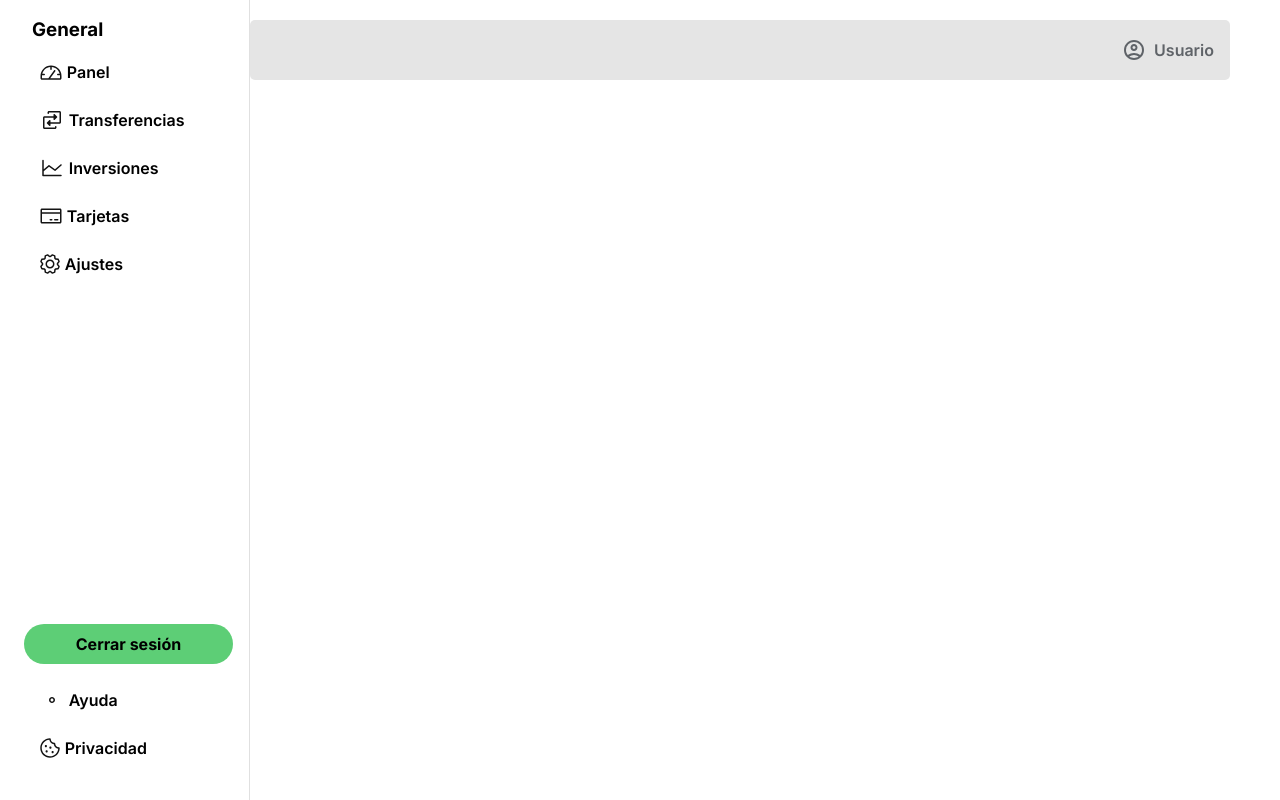
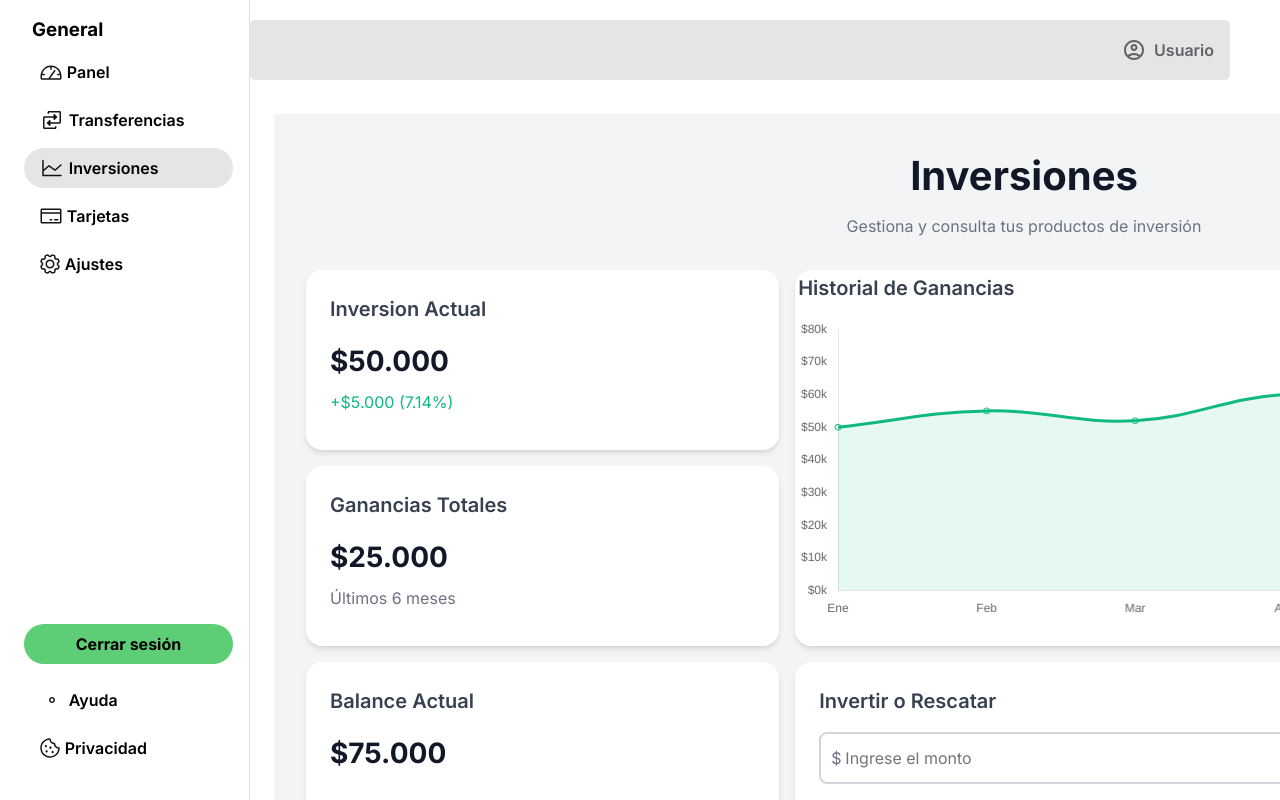
Before and after one commit to Josefinamrm/Billetera_Virtual_Web, a Vue app: page /user/inversiones in a window 1280 px wide. Built offline with nearby package versions, Linux system fonts and the light colour scheme.

Commit message:
investment page

```diff
--- a/src/components/Menu.vue
+++ b/src/components/Menu.vue
@@ -44,7 +44,7 @@
 
         Transferencias</a
       >
-      <a href="/inversiones">
+      <a :class="{ selected: isSelected('inversiones') }" @click="navigateTo('inversiones')">
         <svg
           width="24"
           height="24"
--- a/src/components/cardPage/NewCardPage.vue
+++ b/src/components/cardPage/NewCardPage.vue
@@ -125,15 +125,15 @@ const expiration = ref('')
 const security = ref('')
 
 // Definimos la función para navegar a la página de tarjetas
-function goToMainCardPage() {
-  router.push('./tarjetas')
+function goToLastVisitedPage() {
+  router.back()
 }
 </script>
 
 <template>
   <div class="app-container">
     <div class="title">
-      <button class="back" @click="goToMainCardPage"><h2><-</h2></button>
+      <button class="back" @click="goToLastVisitedPage"><h2><-</h2></button>
       <h2>Nueva Tarjeta</h2>
     </div>
 
--- /dev/null
+++ b/src/components/investmentsPage/mainInvestmentsPage.vue
@@ -0,0 +1,392 @@
+<template>
+  <div class="investment-dashboard">
+    <header>
+      <h1>Inversiones</h1>
+      <p>Gestiona y consulta tus productos de inversión</p>
+    </header>
+
+    <main>
+      <div class="dashboard-layout">
+        <section class="summary-section">
+          <div class="summary-card">
+            <h2>Inversion Actual</h2>
+            <p class="balance-amount">{{ currentInvestment }}</p>
+            <p class="balance-change" :class="{ 'positive': isPositiveChange, 'negative': !isPositiveChange }">
+              {{ balanceChange }}
+            </p>
+          </div>
+          <div class="summary-card">
+            <h2>Ganancias Totales</h2>
+            <p class="profit-amount">{{ totalProfit }}</p>
+            <p class="profit-period">{{ profitPeriod }}</p>
+          </div>
+          <div class="summary-card">
+            <h2>Balance Actual</h2>
+            <p class="profit-amount">{{ currentBalance }}</p>
+          </div>
+        </section>
+
+        <div class="right-section">
+          <section class="chart-section">
+            <div class="chart-header">
+              <h2>Historial de Ganancias</h2>
+            </div>
+            <div class="chart-container">
+              <canvas ref="chartCanvas"></canvas>
+            </div>
+          </section>
+
+          <section class="action-section summary-card">
+            <h2>Invertir o Rescatar</h2>
+            <div class="input-group">
+              <div class="amount-input">
+                <input v-model="amount" type="number" placeholder="Ingrese el monto" />
+                <span class="currency-symbol">$</span>
+              </div>
+              <div class="button-group">
+                <button @click="invest" :disabled="!amount" class="invest-btn">Invertir</button>
+                <button @click="withdraw" :disabled="!amount" class="withdraw-btn">Rescatar</button>
+              </div>
+            </div>
+            <transition name="fade">
+              <p v-if="message" :class="['message', { 'success': isSuccess, 'error': !isSuccess }]">
+                {{ message }}
+              </p>
+            </transition>
+          </section>
+        </div>
+      </div>
+    </main>
+  </div>
+</template>
+
+<script setup>
+import { ref, onMounted, computed } from 'vue'
+import Chart from 'chart.js/auto'
+
+const chartCanvas = ref(null)
+const amount = ref('')
+const message = ref('')
+const isSuccess = ref(true)
+
+const currentBalance = ref('$75.000')
+const balanceChange = ref('+$5.000 (7.14%)')
+const isPositiveChange = computed(() => balanceChange.value.startsWith('+'))
+const currentInvestment = ref('$50.000')
+const totalProfit = ref('$25.000')
+const profitPeriod = ref('Últimos 6 meses')
+
+const chartData = {
+  labels: ['Ene', 'Feb', 'Mar', 'Abr', 'May', 'Jun', 'Jul'],
+  datasets: [{
+    label: 'Ganancias',
+    data: [50000, 55000, 52000, 60000, 58000, 65000, 75000],
+    borderColor: '#10B981',
+    backgroundColor: 'rgba(16, 185, 129, 0.1)',
+    tension: 0.4,
+    fill: true
+  }]
+}
+
+onMounted(() => {
+  const ctx = chartCanvas.value.getContext('2d')
+  new Chart(ctx, {
+    type: 'line',
+    data: chartData,
+    options: {
+      responsive: true,
+      maintainAspectRatio: false,
+      plugins: {
+        legend: {
+          display: false
+        }
+      },
+      scales: {
+        x: {
+          grid: {
+            display: false
+          }
+        },
+        y: {
+          beginAtZero: true,
+          grid: {
+            display: false
+          },
+          ticks: {
+            callback: (value) => `$${value / 1000}k`
+          }
+        }
+      }
+    }
+  })
+})
+
+const invest = () => {
+  message.value = `Inversión de $${amount.value} realizada con éxito.`
+  isSuccess.value = true
+  amount.value = ''
+}
+
+const withdraw = () => {
+  message.value = `Rescate de $${amount.value} realizado con éxito.`
+  isSuccess.value = true
+  amount.value = ''
+}
+</script>
+
+<style scoped>
+.investment-dashboard {
+  font-family: 'Roboto', sans-serif;
+  max-width: 1500px;
+  height: auto;
+  margin: 0 auto;
+  width: 1500px;
+  padding: 2rem;
+  background-color: #F3F4F6;
+  display: flex;
+  flex-direction: column;
+  overflow: hidden;
+
+}
+
+header {
+  margin-bottom: 2rem;
+  text-align: center;
+}
+
+h1 {
+  font-size: 2.5rem;
+  color: #111827;
+  margin-bottom: 0.5rem;
+  font-weight: 700;
+}
+
+h2 {
+  font-size: 1.25rem;
+  color: #374151;
+  margin-bottom: 1rem;
+  font-weight: 600;
+}
+
+p {
+  color: #6B7280;
+  font-size: 1rem;
+}
+
+main {
+  display: flex;
+  flex-direction: column;
+  gap: 2rem;
+  flex: 1;
+  overflow: visible;
+}
+
+.dashboard-layout {
+  display: flex;
+  gap: 1rem;
+}
+
+.summary-section {
+  display: flex;
+  flex-direction: column;
+  gap: 1rem;
+  flex: 1;
+  padding-left: 0;
+}
+
+.right-section {
+  flex: 2;
+  display: flex;
+  flex-direction: column;
+}
+
+.chart-section {
+  flex: 1;
+  background-color: white;
+  border-radius: 1rem;
+  box-shadow: 0 4px 6px -1px rgba(0, 0, 0, 0.1), 0 2px 4px -1px rgba(0, 0, 0, 0.06);
+  padding: 0.18rem;
+  margin-bottom: 1rem;
+}
+
+.summary-card {
+  background-color: white;
+  border-radius: 1rem;
+  box-shadow: 0 4px 6px -1px rgba(0, 0, 0, 0.1), 0 2px 4px -1px rgba(0, 0, 0, 0.06);
+  padding: 1.5rem;
+  transition: transform 0.3s ease, box-shadow 0.3s ease;
+  height: 180px;
+}
+
+.summary-card:hover {
+  transform: translateY(-5px);
+  box-shadow: 0 10px 15px -3px rgba(0, 0, 0, 0.1), 0 4px 6px -2px rgba(0, 0, 0, 0.05);
+}
+
+.balance-amount, .profit-amount {
+  font-size: 1.75rem;
+  font-weight: bold;
+  color: #111827;
+  margin-bottom: 0.5rem;
+}
+
+.balance-change, .profit-period {
+  font-size: 1rem;
+}
+
+.positive {
+  color: #10B981;
+}
+
+.negative {
+  color: #EF4444;
+}
+
+.chart-container {
+  height: 300px;
+}
+
+.action-section {
+  flex: 0 0 auto;
+}
+
+.input-group {
+  display: flex;
+  gap: 1rem;
+  margin-bottom: 1rem;
+}
+
+.amount-input {
+  position: relative;
+  flex-grow: 1;
+}
+
+input {
+  width: 100%;
+  padding: 0.75rem 1rem 0.75rem 1.5rem;
+  border: 2px solid #D1D5DB;
+  border-radius: 0.5rem;
+  font-size: 1rem;
+  transition: border-color 0.3s ease;
+}
+
+input:focus {
+  outline: none;
+  border-color: #10B981;
+}
+
+.currency-symbol {
+  position: absolute;
+  left: 0.75rem;
+  top: 50%;
+  transform: translateY(-50%);
+  color: #6B7280;
+}
+
+.button-group {
+  display: flex;
+  gap: 1rem;
+}
+
+button {
+  padding: 0.75rem 1.5rem;
+  border: none;
+  border-radius: 0.5rem;
+  font-weight: 600;
+  cursor: pointer;
+  transition: all 0.3s ease;
+  font-size: 1rem;
+}
+
+.invest-btn {
+  background-color: #10B981;
+  color: white;
+}
+
+.invest-btn:hover:not(:disabled) {
+  background-color: #059669;
+  transform: translateY(-2px);
+}
+
+.withdraw-btn {
+  background-color: #4B5563;
+  color: white;
+}
+
+.withdraw-btn:hover:not(:disabled) {
+  background-color: #374151;
+  transform: translateY(-2px);
+}
+
+button:disabled {
+  opacity: 0.5;
+  cursor: not-allowed;
+}
+
+.message {
+  padding: 1rem;
+  border-radius: 0.5rem;
+  font-weight: 500;
+  font-size: 1rem;
+  text-align: center;
+}
+
+.success {
+  background-color: #D1FAE5;
+  color: #065F46;
+}
+
+.error {
+  background-color: #FEE2E2;
+  color: #991B1B;
+}
+
+.fade-enter-active, .fade-leave-active {
+  transition: opacity 0.5s ease;
+}
+
+.fade-enter-from, .fade-leave-to {
+  opacity: 0;
+}
+
+@media (max-width: 1024px) {
+  .dashboard-layout {
+    flex-direction: column;
+  }
+
+  .summary-section {
+    flex-direction: row;
+    flex-wrap: wrap;
+  }
+
+  .summary-card {
+    flex: 1 1 calc(50% - 0.5rem);
+  }
+
+  .right-section {
+    width: 100%;
+  }
+}
+
+@media (max-width: 768px) {
+  .investment-dashboard {
+    padding: 1rem;
+  }
+
+  .summary-section {
+    flex-direction: column;
+  }
+
+  .summary-card {
+    width: 100%;
+  }
+
+  .input-group, .button-group {
+    flex-direction: column;
+  }
+
+  button {
+    width: 100%;
+  }
+}
+</style>
--- a/src/router/index.js
+++ b/src/router/index.js
@@ -60,7 +60,7 @@ const router = createRouter({
         {
           path: 'inversiones',
           name: 'inversiones',
-         // component: () => import('../components/inversionPage/inversionPage.vue')
+          component: () => import('../components/investmentsPage/mainInvestmentsPage.vue')
         },
         {
           path: 'perfil',
```
